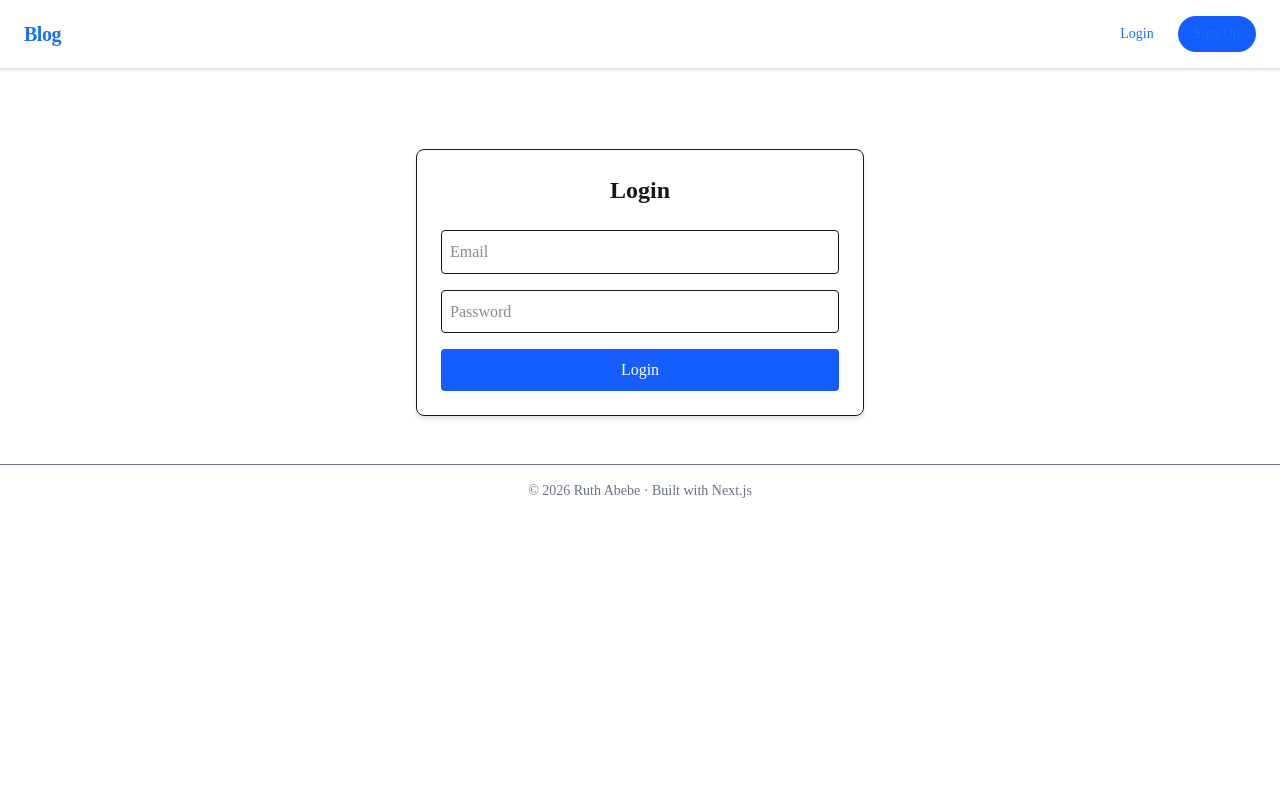
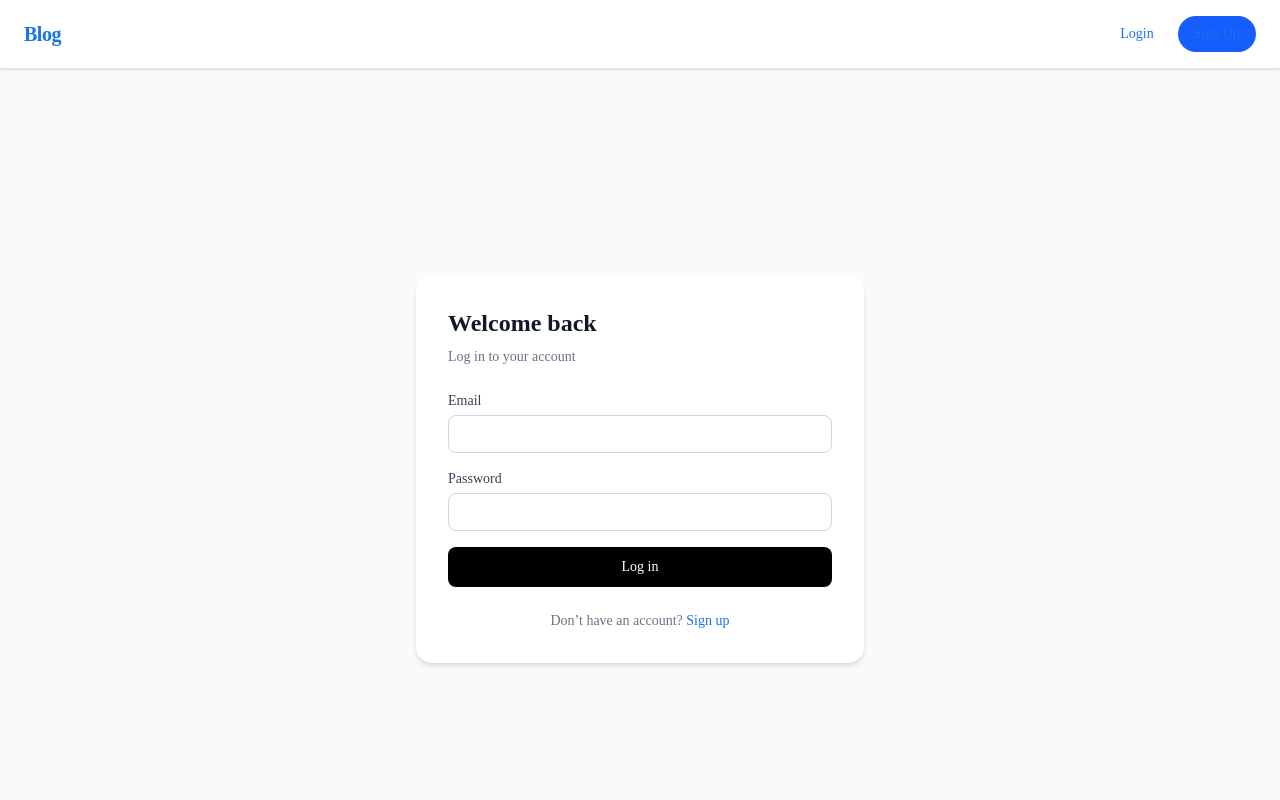
Before and after one commit to rabebe/blog-frontend, a Next.js app: page /login in a window 1280 px wide. Shown: the top 800 px of the page. Built offline with nearby package versions, Linux system fonts and the light colour scheme; no server answers.

Commit message:
Feat(UI): Improve login and signup page design

```diff
--- a/app/(auth)/login/page.tsx
+++ b/app/(auth)/login/page.tsx
@@ -19,34 +19,25 @@ export default function LoginPage() {
     try {
       const data = await login(email, password)
 
-      // Ensure the API returned a valid user object
       if (!data.user || !data.token) {
         setError("Login failed: invalid response from server")
-        setLoading(false)
         return
       }
 
-      // Store token and user in localStorage
       localStorage.setItem("token", data.token)
-      const userToStore = {
+      localStorage.setItem(
+        "user",
+        JSON.stringify({
           username: data.user.username,
           role: data.user.is_admin ? "admin" : "user",
-      }
-      localStorage.setItem("user", JSON.stringify(userToStore))
+        })
+      )
       localStorage.setItem("loginDate", Date.now().toString())
 
-      // Trigger Navbar / auth updates
       window.dispatchEvent(new Event("authChange"))
 
-      // Redirect based on role
-      if (data.user.is_admin) {
-        router.push("/admin/")
-      } else {
-        router.push("/blog")
-      }
-
-    } catch (err) {
-      console.error("Login failed", err)
+      router.push(data.user.is_admin ? "/admin" : "/blog")
+    } catch {
       setError("Invalid email or password")
     } finally {
       setLoading(false)
@@ -54,37 +45,67 @@ export default function LoginPage() {
   }
 
   return (
-    <div className="max-w-md mx-auto mt-20 p-6 border rounded-lg shadow-md">
-      <h1 className="text-2xl font-bold mb-6 text-center">Login</h1>
-      <form onSubmit={handleSubmit} className="flex flex-col gap-4">
-        {error && <p className="text-red-600">{error}</p>}
+    <div className="min-h-screen flex items-center justify-center bg-gray-50 px-4">
+      <div className="w-full max-w-md bg-white rounded-2xl shadow-md p-8">
+        <h1 className="text-2xl font-semibold text-gray-900 mb-2">
+          Welcome back
+        </h1>
+        <p className="text-sm text-gray-500 mb-6">
+          Log in to your account
+        </p>
 
+        {error && (
+          <div className="mb-4 rounded-lg bg-red-50 border border-red-200 px-4 py-2 text-sm text-red-700">
+            {error}
+          </div>
+        )}
+
+        <form onSubmit={handleSubmit} className="space-y-4">
+          <div>
+            <label className="block text-sm font-medium text-gray-700 mb-1">
+              Email
+            </label>
             <input
               type="email"
-          placeholder="Email"
               value={email}
               onChange={(e) => setEmail(e.target.value)}
-          className="border p-2 rounded"
               required
+              className="w-full rounded-lg border border-gray-300 px-3 py-2 text-sm
+                focus:outline-none focus:ring-2 focus:ring-black focus:border-black"
             />
+          </div>
 
+          <div>
+            <label className="block text-sm font-medium text-gray-700 mb-1">
+              Password
+            </label>
             <input
               type="password"
-          placeholder="Password"
               value={password}
               onChange={(e) => setPassword(e.target.value)}
-          className="border p-2 rounded"
               required
+              className="w-full rounded-lg border border-gray-300 px-3 py-2 text-sm
+                focus:outline-none focus:ring-2 focus:ring-black focus:border-black"
             />
+          </div>
 
           <button
             type="submit"
-          className="bg-blue-600 text-white py-2 rounded hover:bg-blue-700 transition"
             disabled={loading}
+            className="w-full rounded-lg bg-black text-white py-2.5 text-sm font-medium
+              hover:bg-gray-900 transition disabled:opacity-60"
           >
-          {loading ? "Logging in..." : "Login"}
+            {loading ? "Logging in..." : "Log in"}
           </button>
         </form>
+
+        <p className="mt-6 text-center text-sm text-gray-500">
+          Don’t have an account?{" "}
+          <a href="/signup" className="text-black font-medium hover:underline">
+            Sign up
+          </a>
+        </p>
+      </div>
     </div>
   )
 }
--- a/app/(auth)/signup/page.tsx
+++ b/app/(auth)/signup/page.tsx
@@ -10,56 +10,99 @@ export default function SignupPage() {
   const [email, setEmail] = useState("")
   const [password, setPassword] = useState("")
   const [error, setError] = useState<string | null>(null)
+  const [loading, setLoading] = useState(false)
 
   const handleSubmit = async (e: React.FormEvent<HTMLFormElement>) => {
     e.preventDefault()
     setError(null)
+    setLoading(true)
 
     try {
       await signup(username, email, password)
-      alert("Account created successfully!")
-      router.push("/login") // redirect to login after signup
+      router.push("/login")
     } catch (err) {
-      console.error("Signup failed", err)
-
-      // Only use `instanceof Error` to safely get a message
       if (err instanceof Error) {
         setError(err.message)
       } else {
-        setError("Unable to create account. Please check your info.")
+        setError("Unable to create account. Please try again.")
       }
+    } finally {
+      setLoading(false)
     }
   }
 
   return (
-    <form onSubmit={handleSubmit} className="auth-form">
-      {error && <p className="text-red-600 mb-2">{error}</p>}
+    <div className="min-h-screen flex items-center justify-center bg-gray-50 px-4">
+      <div className="w-full max-w-md bg-white rounded-2xl shadow-md p-8">
+        <h1 className="text-2xl font-semibold text-gray-900 mb-2">
+          Create an account
+        </h1>
+        <p className="text-sm text-gray-500 mb-6">
+          Sign up to get started
+        </p>
 
+        {error && (
+          <div className="mb-4 rounded-lg bg-red-50 border border-red-200 px-4 py-2 text-sm text-red-700">
+            {error}
+          </div>
+        )}
+
+        <form onSubmit={handleSubmit} className="space-y-4">
+          <div>
+            <label className="block text-sm font-medium text-gray-700 mb-1">
+              Username
+            </label>
             <input
               type="text"
-        placeholder="Username"
               value={username}
               onChange={(e) => setUsername(e.target.value)}
               required
+              className="w-full rounded-lg border border-gray-300 px-3 py-2 text-sm focus:outline-none focus:ring-2 focus:ring-black focus:border-black"
             />
+          </div>
 
+          <div>
+            <label className="block text-sm font-medium text-gray-700 mb-1">
+              Email
+            </label>
             <input
               type="email"
-        placeholder="Email"
               value={email}
               onChange={(e) => setEmail(e.target.value)}
               required
+              className="w-full rounded-lg border border-gray-300 px-3 py-2 text-sm focus:outline-none focus:ring-2 focus:ring-black focus:border-black"
             />
+          </div>
 
+          <div>
+            <label className="block text-sm font-medium text-gray-700 mb-1">
+              Password
+            </label>
             <input
               type="password"
-        placeholder="Password"
               value={password}
               onChange={(e) => setPassword(e.target.value)}
               required
+              className="w-full rounded-lg border border-gray-300 px-3 py-2 text-sm focus:outline-none focus:ring-2 focus:ring-black focus:border-black"
             />
+          </div>
 
-      <button type="submit">Sign Up</button>
+          <button
+            type="submit"
+            disabled={loading}
+            className="w-full rounded-lg bg-black text-white py-2.5 text-sm font-medium hover:bg-gray-900 transition disabled:opacity-60"
+          >
+            {loading ? "Creating account..." : "Sign up"}
+          </button>
         </form>
+
+        <p className="mt-6 text-center text-sm text-gray-500">
+          Already have an account?{" "}
+          <a href="/login" className="text-black font-medium hover:underline">
+            Log in
+          </a>
+        </p>
+      </div>
+    </div>
   )
 }
```
Lines whose indentation alone changed are shown as unchanged.
